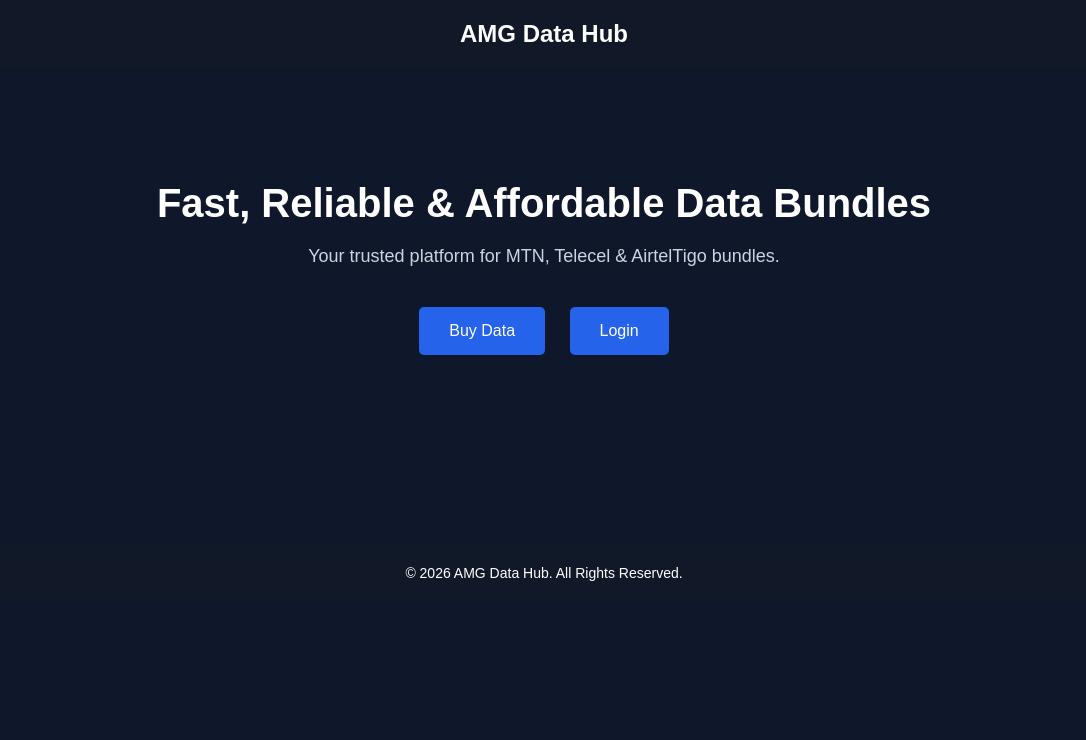
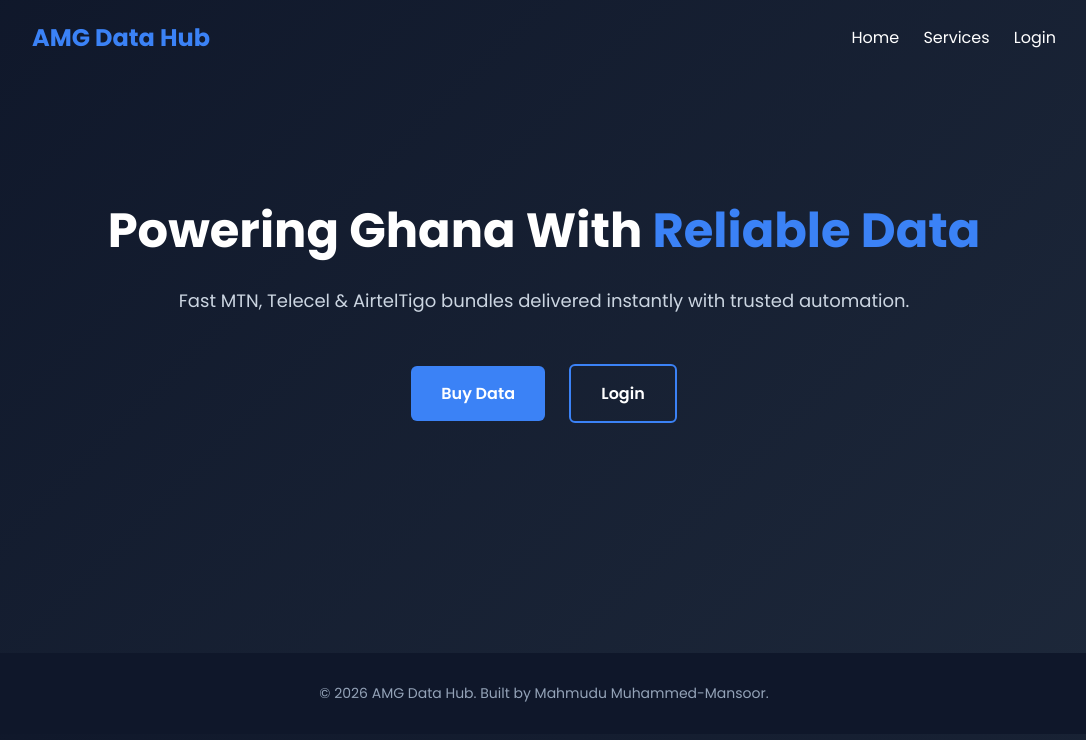
Before and after one commit to amgdatahub/amgdatahub-, a plain HTML site: page index.html in a window 1280 px wide. Shown: the whole page, without its empty margins (96-1182 px from the left). Drawn offline with Linux system fonts and the light colour scheme.

Commit message:
Update index.html

```diff
--- a/index.html
+++ b/index.html
@@ -4,65 +4,116 @@
     <meta charset="UTF-8">
     <title>AMG Data Hub</title>
     <meta name="viewport" content="width=device-width, initial-scale=1.0">
+    <link href="https://fonts.googleapis.com/css2?family=Poppins:wght@400;600;700&display=swap" rel="stylesheet">
     <style>
+        * {
+            margin: 0;
+            padding: 0;
+            box-sizing: border-box;
+            font-family: 'Poppins', sans-serif;
+        }
+
         body {
-            margin: 0;
-            font-family: Arial, sans-serif;
-            background: #0f172a;
+            background: linear-gradient(135deg, #0f172a, #1e293b);
             color: white;
+        }
+
+        header {
+            display: flex;
+            justify-content: space-between;
+            padding: 20px 10%;
+            align-items: center;
+        }
+
+        header h2 {
+            color: #3b82f6;
+        }
+
+        nav a {
+            color: white;
+            text-decoration: none;
+            margin-left: 20px;
+            font-weight: 500;
+        }
+
+        .hero {
             text-align: center;
+            padding: 120px 20px;
         }
-        header {
-            padding: 20px;
-            font-size: 24px;
-            font-weight: bold;
-            background: #111827;
-        }
-        .hero {
-            padding: 80px 20px;
-        }
+
         .hero h1 {
-            font-size: 40px;
+            font-size: 48px;
             margin-bottom: 20px;
         }
+
+        .hero span {
+            color: #3b82f6;
+        }
+
         .hero p {
             font-size: 18px;
-            margin-bottom: 30px;
             color: #cbd5e1;
+            margin-bottom: 40px;
         }
+
         .btn {
             padding: 15px 30px;
-            background: #2563eb;
-            color: white;
+            border-radius: 6px;
             text-decoration: none;
-            border-radius: 5px;
+            font-weight: 600;
             margin: 10px;
             display: inline-block;
+            transition: 0.3s ease;
         }
-        .btn:hover {
-            background: #1d4ed8;
+
+        .primary {
+            background: #3b82f6;
+            color: white;
         }
+
+        .primary:hover {
+            background: #2563eb;
+        }
+
+        .secondary {
+            border: 2px solid #3b82f6;
+            color: white;
+        }
+
+        .secondary:hover {
+            background: #3b82f6;
+        }
+
         footer {
+            text-align: center;
+            padding: 30px;
+            background: #0f172a;
             margin-top: 100px;
-            padding: 20px;
-            background: #111827;
             font-size: 14px;
+            color: #94a3b8;
         }
     </style>
 </head>
 <body>
 
-<header>AMG Data Hub</header>
+<header>
+    <h2>AMG Data Hub</h2>
+    <nav>
+        <a href="#">Home</a>
+        <a href="#">Services</a>
+        <a href="#">Login</a>
+    </nav>
+</header>
 
 <section class="hero">
-    <h1>Fast, Reliable & Affordable Data Bundles</h1>
-    <p>Your trusted platform for MTN, Telecel & AirtelTigo bundles.</p>
-    <a href="#" class="btn">Buy Data</a>
-    <a href="#" class="btn">Login</a>
+    <h1>Powering Ghana With <span>Reliable Data</span></h1>
+    <p>Fast MTN, Telecel & AirtelTigo bundles delivered instantly with trusted automation.</p>
+    <a href="#" class="btn primary">Buy Data</a>
+    <a href="#" class="btn secondary">Login</a>
 </section>
 
 <footer>
-    © 2026 AMG Data Hub. All Rights Reserved.
+    © 2026 AMG Data Hub. Built by Mahmudu Muhammed-Mansoor.
 </footer>
 
 </body>
```
